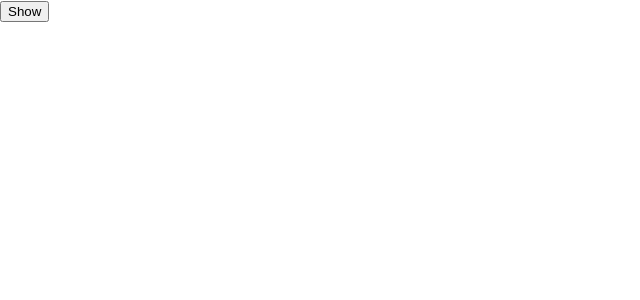
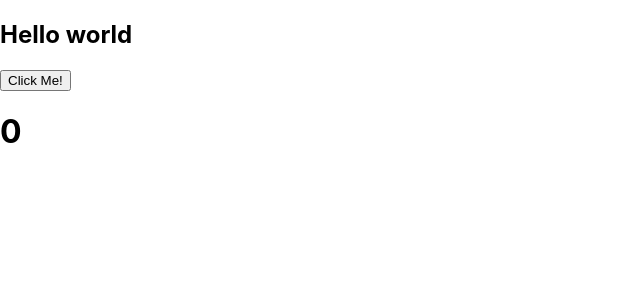
Before and after one commit to hothanhtai/ReactUseState, a React (Create React App) app: page / in a window 1280 px wide. Shown: the top 300 px of the page, without its empty margins (0-640 px from the left). Built offline with nearby package versions, Linux system fonts and the light colour scheme.

Commit message:
useCallback

```diff
--- a/src/App.js
+++ b/src/App.js
@@ -1,4 +1,4 @@
-import { useState } from 'react';
+import { useCallback, useState } from 'react';
 import './App.css';
 import Content from './Content';
 
@@ -191,12 +191,20 @@
 
 
 function App(){
-  const [show, setShow] = useState(false)
+  // const [show, setShow] = useState(false)
+  const [count, setCount] = useState(0)
 
+  const handleIncrease = useCallback(() => {
+    setCount(prevCount => prevCount + 1)
+},[])
     return (
-      <div className='App'>
-        <button onClick={() => setShow(!show)}>Show</button>
-         {show&& <Content/>}
+      // <div className='App'>
+      //   <button onClick={() => setShow(!show)}>Show</button>
+      //    {show&& <Content/>}
+      // </div>
+      <div>
+        <Content onIncrease={handleIncrease}/>
+        <h1>{count}</h1>
       </div>
     )
 }
--- a/src/Content.js
+++ b/src/Content.js
@@ -1,4 +1,4 @@
-import { useEffect, useRef, useState } from "react";
+import { useEffect, useRef, useState, memo } from "react";
 
 // 1. CallBack luôn được gọi sau khi component mouted (cả 3 trường hợp của useEffect)
 // 2. Cleanup function luôn được gọi trước khi component unmounted
@@ -90,7 +90,7 @@
 //         name:'Chanel 3'
 //     }
 // ]
-function Content() {
+function Content({onIncrease}) {
 
     // const [title,setTitle] = useState('')
     // const [posts,setPost] = useState([])
@@ -178,11 +178,11 @@
     //==============USE useRef===========================
     // useRef luôn trả về giá trị là Object có key là current
 
-    const [count, setCount] = useState(60)
+    // const [count, setCount] = useState(60)
 
-    const timerID = useRef()
-    const prevCount = useRef()
-    const h1Ref = useRef()
+    // const timerID = useRef()
+    // const prevCount = useRef()
+    // const h1Ref = useRef()
     // const handleStart = () => {
     //        timerID.current = setInterval(() => {
     //             setCount(prevCount => prevCount - 1)
@@ -190,32 +190,34 @@
     //         console.log('Start ->>',timerID.current)
 
     // }
-    useEffect(() => {
-        console.log(h1Ref.current)
-    },[])
+    // useEffect(() => {
+    //     console.log(h1Ref.current)
+    // },[])
 
-    useEffect(() => {
-        prevCount.current = count
-    },[count])
+    // useEffect(() => {
+    //     prevCount.current = count
+    // },[count])
 
-    useEffect(() => {
-        timerID.current = setInterval(() => {
-            setCount(prevCount => prevCount - 1)
-        }, 1000);
-        console.log('Start ->>',timerID.current)
-        return () => {
-            clearInterval(timerID.current)
-        }
-    },[])
+    // useEffect(() => {
+    //     timerID.current = setInterval(() => {
+    //         setCount(prevCount => prevCount - 1)
+    //     }, 1000);
+    //     console.log('Start ->>',timerID.current)
+    //     return () => {
+    //         clearInterval(timerID.current)
+    //     }
+    // },[])
 
-    const handleStop = () => {
-       clearInterval(timerID.current)
+    // const handleStop = () => {
+    //    clearInterval(timerID.current)
 
-       console.log('Stop ->>',timerID.current)
+    //    console.log('Stop ->>',timerID.current)
 
-    }
+    // }
 
-    console.log(count, prevCount.current)
+    // console.log(count, prevCount.current)
+
+    console.log('Re-render')
 
 
     return (
@@ -290,13 +292,18 @@
             //     </ul>
             // </div>
 
-                <div>
-                    <h1 ref={h1Ref}>{count}</h1>
-                    <button
-                        onClick={() => setCount(prevCount => prevCount -1)}
-                    >Start</button>
-                    <button onClick={handleStop}>Stop</button>
-                </div>
+                // <div>
+                //     <h1 ref={h1Ref}>{count}</h1>
+                //     <button
+                //         onClick={() => setCount(prevCount => prevCount -1)}
+                //     >Start</button>
+                //     <button onClick={handleStop}>Stop</button>
+                // </div>
+
+               <>
+               <h2>Hello world</h2>
+                <button onClick={onIncrease}>Click Me!</button>
+                </>
             }
        </div>
 
@@ -304,4 +311,4 @@
     )
 }
 
-export default Content;
+export default memo(Content);
```
